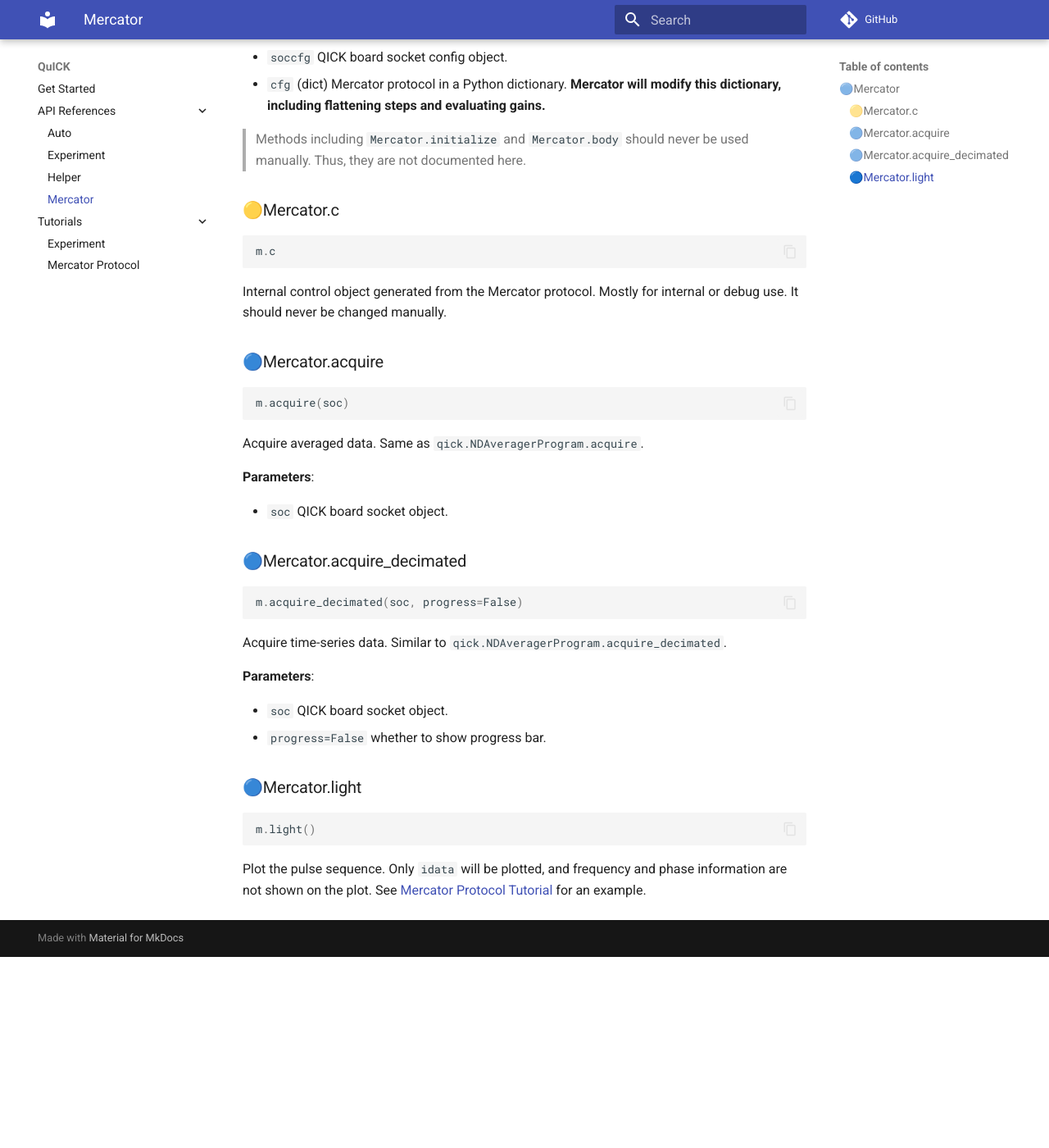
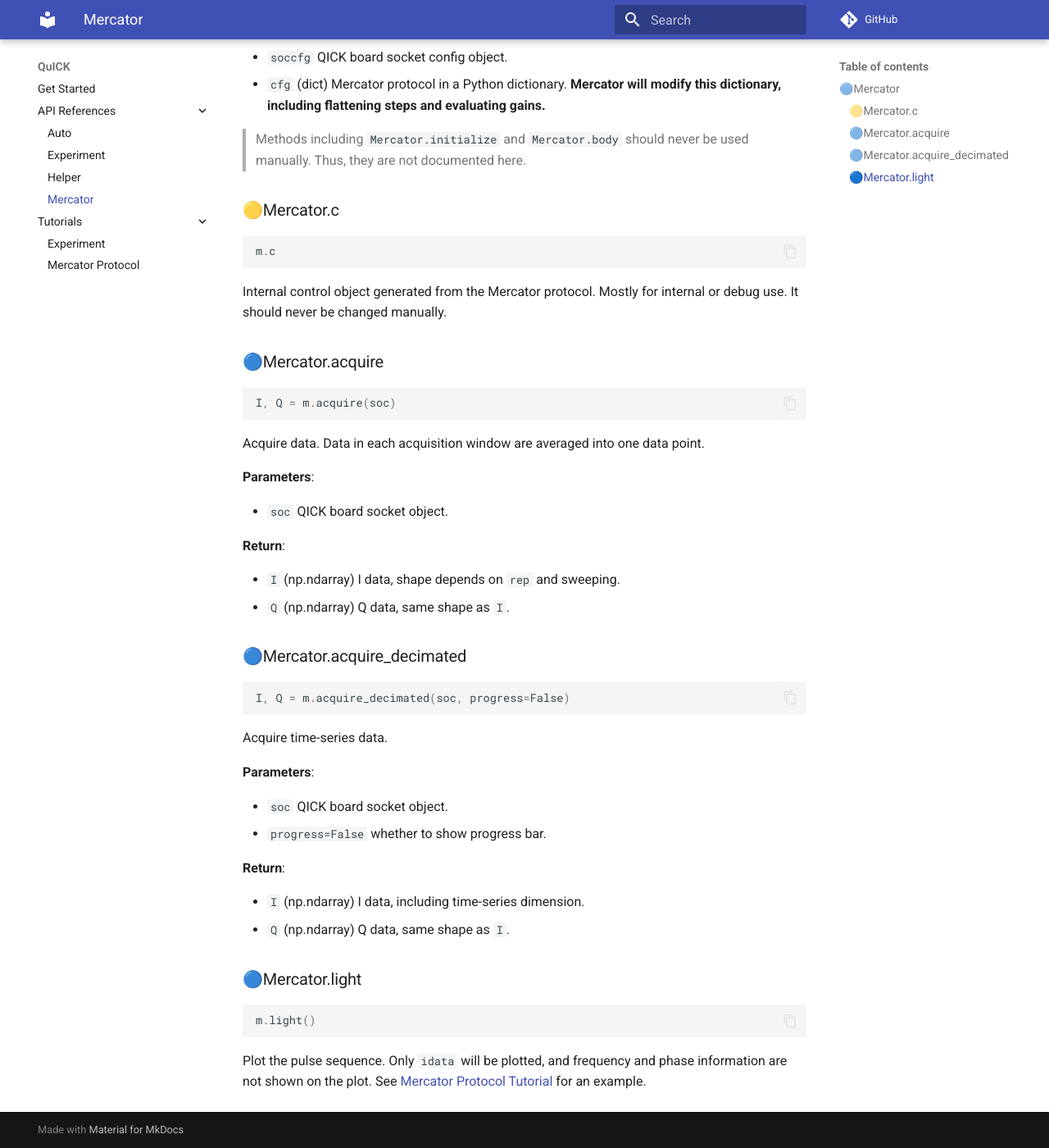
Before and after one commit to clelandlab/quick, an MkDocs documentation site: the page built from docs/API References/mercator.md, in a window 1280 px wide and 1400 px high, scrolled down 462 px. Shown: the whole window at 82% size. Built offline with MkDocs 1.6.1 and Material for MkDocs 9.7.7, drawn with Linux system fonts in a browser that asks for light colours; comment, search, counter and statistics services are not loaded; before the commit the page ends 1629 px from its top, so only the background shows below that.

````diff
--- a/docs/API References/mercator.md
+++ b/docs/API References/mercator.md
@@ -32,27 +32,37 @@ Internal control object generated from the Mercator protocol. Mostly for interna
 ### 🔵Mercator.acquire
 
 ```python
-m.acquire(soc)
+I, Q = m.acquire(soc)
 ```
 
-Acquire averaged data. Same as `qick.NDAveragerProgram.acquire`.
+Acquire data. Data in each acquisition window are averaged into one data point.
 
 **Parameters**:
 
 - `soc` QICK board socket object.
 
+**Return**:
+
+- `I` (np.ndarray) I data, shape depends on `rep` and sweeping.
+- `Q` (np.ndarray) Q data, same shape as `I`.
+
 ### 🔵Mercator.acquire_decimated
 
 ```python
-m.acquire_decimated(soc, progress=False)
+I, Q = m.acquire_decimated(soc, progress=False)
 ```
 
-Acquire time-series data. Similar to `qick.NDAveragerProgram.acquire_decimated`.
+Acquire time-series data.
 
 **Parameters**:
 
 - `soc` QICK board socket object.
 - `progress=False` whether to show progress bar.
+
+**Return**:
+
+- `I` (np.ndarray) I data, including time-series dimension.
+- `Q` (np.ndarray) Q data, same shape as `I`.
 
 ### 🔵Mercator.light
 
````
Also changed, not shown: 3 other files.
